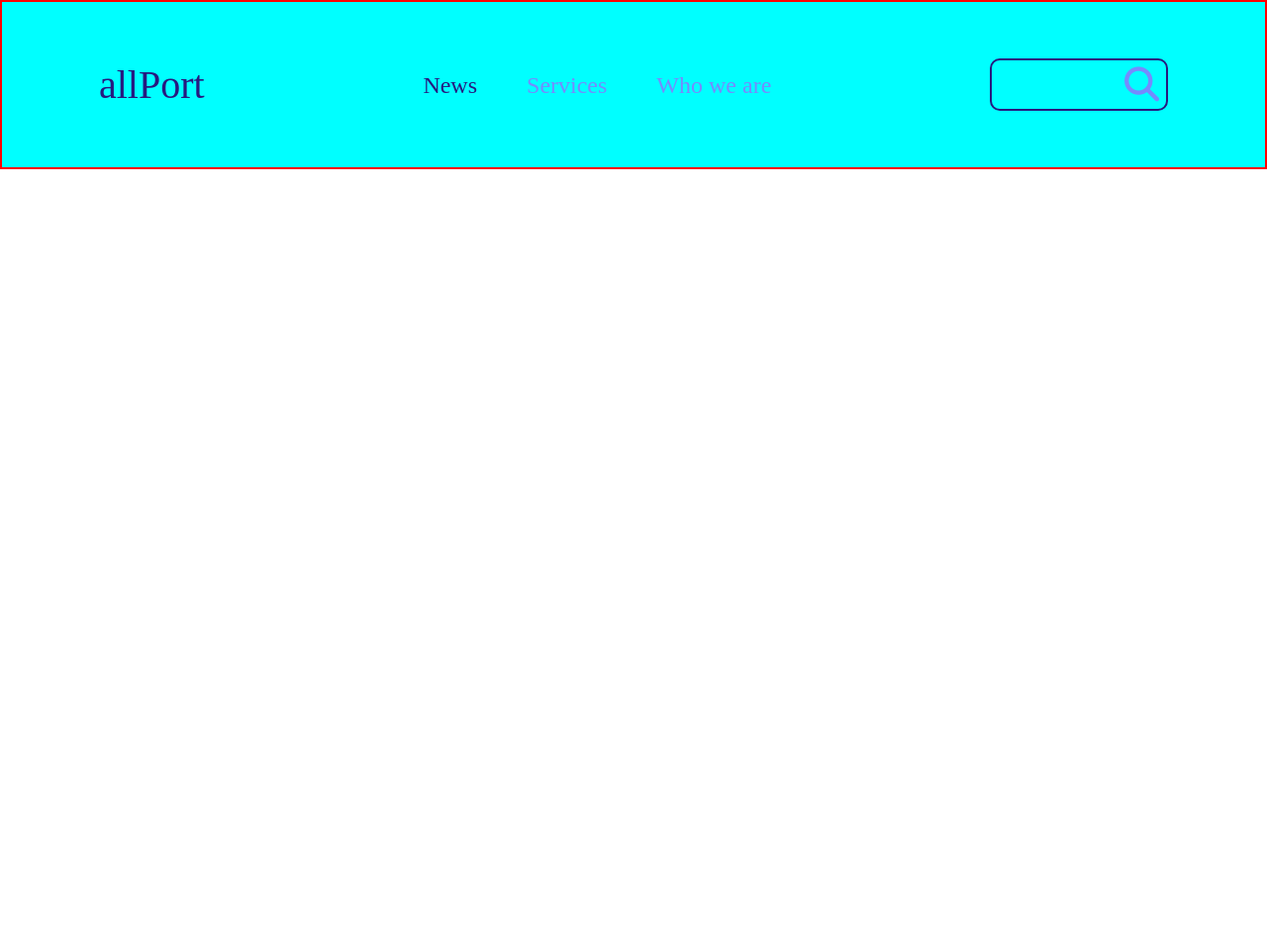
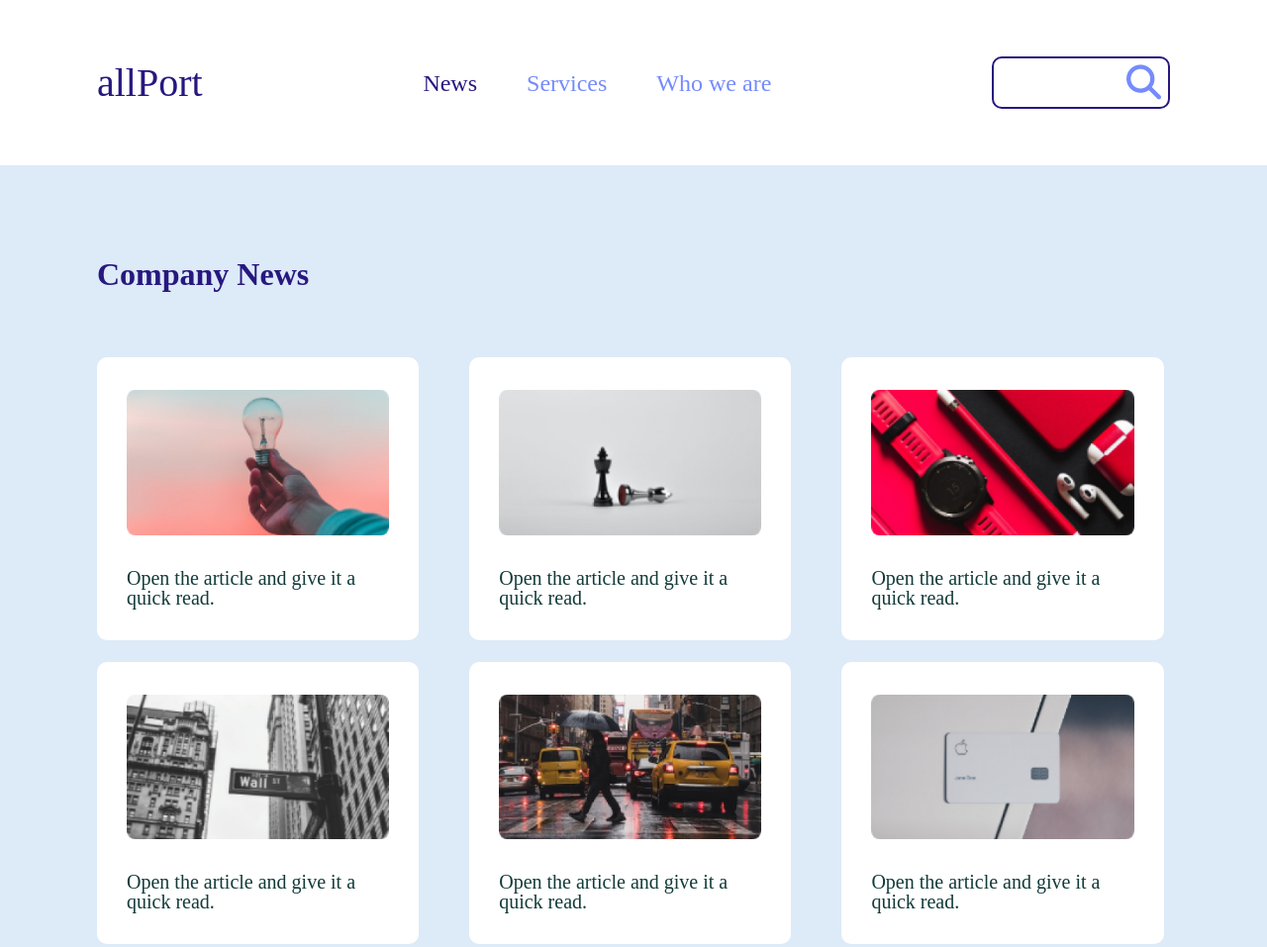
Before and after one commit to MKuto77/Homework6, a plain HTML site: page index.html in a window 1280 px wide. Shown: the whole page at 99% size. Before the commit the page ends 800 px from the top, so only its background shows below. Drawn offline with Linux system fonts and the light colour scheme.

Commit message:
Finished Section

```diff
--- a/CSS/Style.css
+++ b/CSS/Style.css
@@ -1,12 +1,10 @@
+/* Header starts here */
 .Container{
     max-width: 1440px;
     margin-inline: 0, auto;
-    display: flex;
-    border: 2px solid red;
 
 }
 header{
-    background-color: aqua;
     width: 100%;
     padding: 57px 98px;
     display: flex;
@@ -41,5 +39,43 @@ ul{
     justify-content: end;
     border-radius: 10px;
     padding: 7px;
-
 }
+/* Header ends here */
+/* Section starts here */
+section{
+    width: 100%;
+    padding: 94px 98px;
+    display: flex;
+    background-color: #DDEAF8;
+    flex-direction: column;
+    row-gap: 68px;
+}
+.section_header{
+    color: #27187F;
+    font-size: 32px;
+    font-weight: 700;
+    display: flex;
+}
+.Section_container{
+    display: flex;
+    flex-wrap: wrap;
+    gap: 22px 51px;
+    align-content: space-between;
+}
+.Insider{
+    width: 30%;
+    padding: 33px 30px;
+    background-color: #FFFFFF;
+    border-radius: 10px;
+    display: flex;
+    flex-direction: column;
+    row-gap: 33px;
+}
+.image_1{
+    width: 100%;
+}
+.txt1{
+    font-size: 20px;
+    font-weight: 400;
+    color: #133B3A;
+}
--- a/index.html
+++ b/index.html
@@ -1,5 +1,6 @@
 <!DOCTYPE html>
 <html lang="en">
+
 <head>
     <meta charset="UTF-8">
     <meta http-equiv="X-UA-Compatible" content="IE=edge">
@@ -10,22 +11,53 @@
     <script src="https://kit.fontawesome.com/68789269dc.js" crossorigin="anonymous"></script>
     <link rel="stylesheet" href="CSS/Style.css">
 </head>
+
 <body>
     <div class="Container">
         <header>
             <h2 class="header_header">allPort</h2>
             <nav>
                 <ul>
-                    <li ><a class="Head_li Active" href="">News</a></li>
-                    <li ><a class="Head_li" href="">Services</a></li>
-                    <li ><a class="Head_li" href="">Who we are</a></li>
+                    <li><a class="Head_li Active" href="">News</a></li>
+                    <li><a class="Head_li" href="">Services</a></li>
+                    <li><a class="Head_li" href="">Who we are</a></li>
                 </ul>
             </nav>
             <div class="search_bar">
                 <i class="fa-solid fa-magnifying-glass"></i>
             </div>
         </header>
+        <section>
+            <h2 class="section_header">Company News</h2>
+            <div class="Section_container">
+                <div class="Insider">
+                    <img class="image_1" src="Images/1.png" alt="">
+                    <p class="txt1">Open the article and give it a quick read. </p>
+                </div>
+                <div class="Insider">
+                    <img class="image_1" src="Images/2.png" alt="">
+                    <p class="txt1">Open the article and give it a quick read. </p>
+                </div>
+                <div class="Insider">
+                    <img class="image_1" src="Images/3.png" alt="">
+                    <p class="txt1">Open the article and give it a quick read. </p>
+                </div>
+                <div class="Insider">
+                    <img class="image_1" src="Images/4.png" alt="">
+                    <p class="txt1">Open the article and give it a quick read. </p>
+                </div>
+                <div class="Insider">
+                    <img class="image_1" src="Images/5.png" alt="">
+                    <p class="txt1">Open the article and give it a quick read. </p>
+                </div>
+                <div class="Insider">
+                    <img class="image_1" src="Images/6.png" alt="">
+                    <p class="txt1">Open the article and give it a quick read. </p>
+                </div>
 
+            </div>
+        </section>
     </div>
 </body>
+
 </html>
```
Also changed, not shown: Images/1.png (added), Images/2.png (added), Images/3.png (added), Images/4.png (added), Images/5.png (added), Images/6.png (added).
